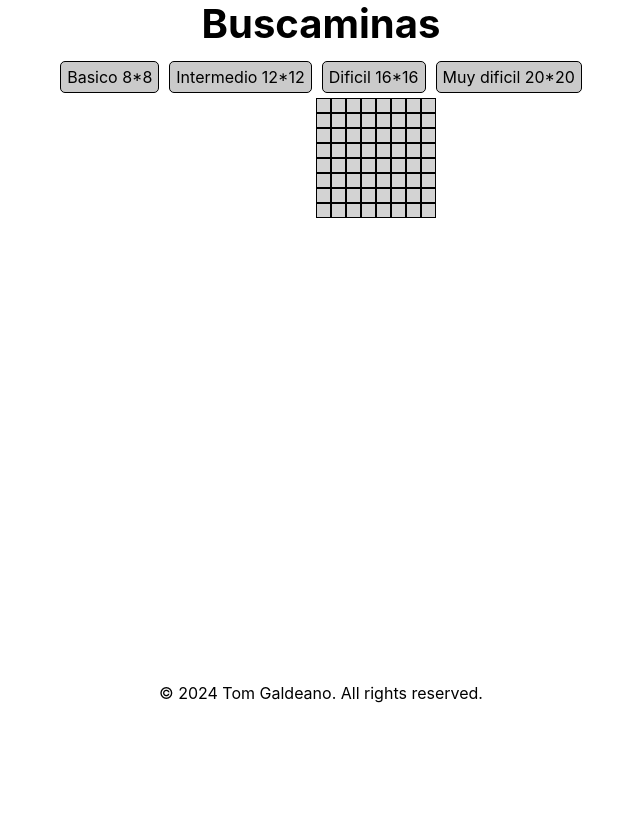
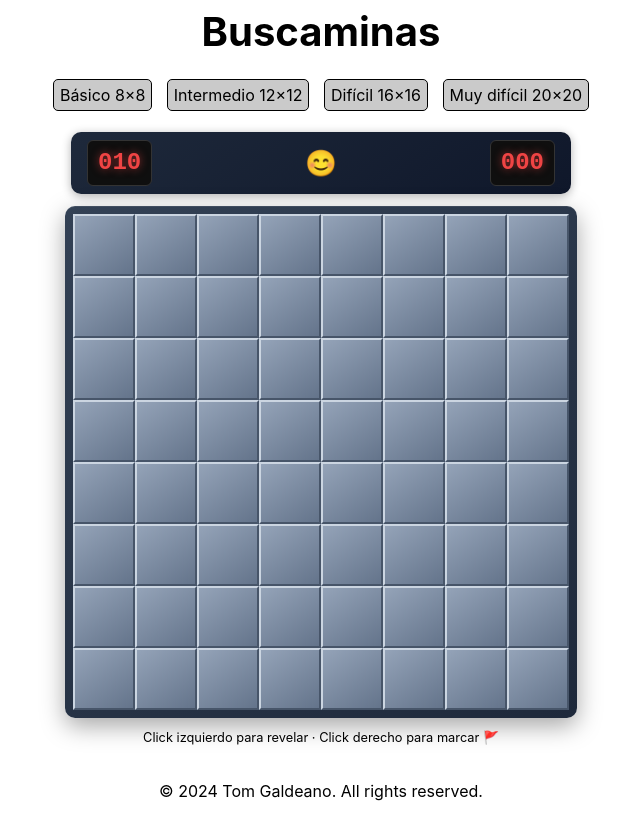
Before and after one commit to TomGaldeano/TomGaldeano, a Flask app: page /games/buscaminas in a window 1280 px wide. Shown: the part 63-898 px from the top of the page, without its empty margins (319-959 px from the left). Before the commit the page ends 766 px from the top, so only its background shows below. Run offline with Flask 3, Linux system fonts and the light colour scheme; some libraries are stand-ins or nearby versions.

Commit message:
buscaminas

```diff
--- a/static/js/buscaminas.js
+++ b/static/js/buscaminas.js
@@ -15,9 +15,14 @@ class Minesweeper {
 		this.numMinas = numMinas;
 		this.numMarcadas = 0;
 		this.exploto = false;
-		this.marcoMal = false;
+		this.juegoGanado = false;
+		this.juegoTerminado = false;
+		this.primerClick = true;
+		this.tiempoInicio = null;
+		this.timerInterval = null;
 		this.iniciarTablero();
-		this.board = document.querySelector("#tablero")
+		this.board = document.querySelector("#tablero");
+		this.renderizar();
 	}
 
 	iniciarTablero() {
@@ -61,93 +66,322 @@ class Minesweeper {
 		}
 	}
 
-	descubrirCasilla(fila, columna) {
-		if (fila < 1 || fila > this.dimensiones || columna < 1 || columna > this.dimensiones) return false;
-		const cell = this.tablero[fila - 1][columna - 1];
-		if (!cell.estaOculta) return false;
-		if (cell.estaMarcada) return false;
-		if (cell.tieneMina) this.exploto = true;
-		cell.estaOculta = false;
-		return true;
+	// Guarantee first click is safe — relocate mine if needed
+	asegurarPrimerClick(fila, col) {
+		if (!this.tablero[fila][col].tieneMina) return;
+
+		this.tablero[fila][col].tieneMina = false;
+
+		// Place the mine somewhere else
+		const randInt = (n) => Math.floor(Math.random() * n);
+		let placed = false;
+		while (!placed) {
+			const x = randInt(this.dimensiones);
+			const y = randInt(this.dimensiones);
+			if (!this.tablero[x][y].tieneMina && !(x === fila && y === col)) {
+				this.tablero[x][y].tieneMina = true;
+				placed = true;
+			}
 		}
 
-	marcarCasilla(fila, columna) {
-		if (fila < 1 || fila > this.dimensiones || columna < 1 || columna > this.dimensiones) return false;
-		const cell = this.tablero[fila - 1][columna - 1];
-		if (!cell.estaOculta) return false;
-		if (cell.estaMarcada) return false;
-		if (!cell.tieneMina) this.marcoMal = true;
+		// Recalculate neighbors
+		this.calcularMinasCercanas();
+	}
+
+	// Flood-fill reveal for cells with 0 adjacent mines
+	revelarFlood(fila, col) {
+		const dirs = [
+			[-1, -1], [-1, 0], [-1, 1],
+			[0, -1],           [0, 1],
+			[1, -1],  [1, 0],  [1, 1]
+		];
+
+		const stack = [[fila, col]];
+		while (stack.length > 0) {
+			const [r, c] = stack.pop();
+			if (r < 0 || r >= this.dimensiones || c < 0 || c >= this.dimensiones) continue;
+			const cell = this.tablero[r][c];
+			if (!cell.estaOculta || cell.estaMarcada) continue;
+
+			cell.estaOculta = false;
+
+			if (cell.numMinasCercanas === 0 && !cell.tieneMina) {
+				for (const [dx, dy] of dirs) {
+					stack.push([r + dx, c + dy]);
+				}
+			}
+		}
+	}
+
+	clickIzquierdo(fila, col) {
+		if (this.juegoTerminado) return;
+
+		const cell = this.tablero[fila][col];
+		if (!cell.estaOculta || cell.estaMarcada) return;
+
+		// First click: start timer & ensure safety
+		if (this.primerClick) {
+			this.primerClick = false;
+			this.asegurarPrimerClick(fila, col);
+			this.iniciarTimer();
+		}
+
+		if (cell.tieneMina) {
+			cell.estaOculta = false;
+			this.exploto = true;
+			this.juegoTerminado = true;
+			this.pararTimer();
+			this.revelarMinas();
+			this.renderizar();
+			this.mostrarMensaje("💥 ¡BOOM! Has pisado una mina.", "derrota");
+			return;
+		}
+
+		this.revelarFlood(fila, col);
+		this.renderizar();
+		this.comprobarVictoria();
+	}
+
+	clickDerecho(fila, col) {
+		if (this.juegoTerminado) return;
+
+		const cell = this.tablero[fila][col];
+		if (!cell.estaOculta) return;
+
+		if (cell.estaMarcada) {
+			cell.estaMarcada = false;
+			this.numMarcadas--;
+		} else {
 			cell.estaMarcada = true;
 			this.numMarcadas++;
-		return true;
+		}
+		this.renderizar();
+		this.comprobarVictoria();
 	}
 
-	causaTerminacionJuego() {
-		if (this.numMarcadas === this.numMinas) return 1;
-		if (this.exploto) return 2;
-		if (this.marcoMal) return 3;
-		return 0;
+	comprobarVictoria() {
+		// Win condition: all non-mine cells are revealed
+		let celdasOcultas = 0;
+		for (let i = 0; i < this.dimensiones; i++) {
+			for (let j = 0; j < this.dimensiones; j++) {
+				if (this.tablero[i][j].estaOculta && !this.tablero[i][j].tieneMina) {
+					celdasOcultas++;
+				}
+			}
+		}
+		if (celdasOcultas === 0) {
+			this.juegoGanado = true;
+			this.juegoTerminado = true;
+			this.pararTimer();
+			// Auto-flag remaining mines
+			for (let i = 0; i < this.dimensiones; i++) {
+				for (let j = 0; j < this.dimensiones; j++) {
+					if (this.tablero[i][j].tieneMina) {
+						this.tablero[i][j].estaMarcada = true;
+					}
+				}
+			}
+			this.numMarcadas = this.numMinas;
+			this.renderizar();
+			this.mostrarMensaje("🎉 ¡Victoria! Has despejado el campo.", "victoria");
+		}
 	}
 
-	imprimirTablero() {
-		this.board.style.display="grid"
-		let dim = ""
-		this.board.style.width="40px"
-		this.board.innerHTML=""
+	revelarMinas() {
+		for (let i = 0; i < this.dimensiones; i++) {
+			for (let j = 0; j < this.dimensiones; j++) {
+				if (this.tablero[i][j].tieneMina) {
+					this.tablero[i][j].estaOculta = false;
+				}
+			}
+		}
+	}
+
+	iniciarTimer() {
+		this.tiempoInicio = Date.now();
+		const timerEl = document.querySelector("#timer-display");
+		if (timerEl) timerEl.textContent = "0";
+		this.timerInterval = setInterval(() => {
+			if (timerEl) {
+				const elapsed = Math.floor((Date.now() - this.tiempoInicio) / 1000);
+				timerEl.textContent = String(elapsed).padStart(3, '0');
+			}
+		}, 1000);
+	}
+
+	pararTimer() {
+		if (this.timerInterval) {
+			clearInterval(this.timerInterval);
+			this.timerInterval = null;
+		}
+	}
+
+	mostrarMensaje(texto, tipo) {
+		// Update face on reset button
+		if (typeof updateFace === 'function') {
+			updateFace(tipo === 'victoria' ? 'win' : 'lose');
+		}
+	}
+
+	// Number colors matching classic Minesweeper
+	getNumeroColor(n) {
+		const colores = {
+			1: '#2563eb', // blue
+			2: '#16a34a', // green
+			3: '#dc2626', // red
+			4: '#7c3aed', // purple
+			5: '#b45309', // dark orange
+			6: '#0891b2', // teal
+			7: '#1f2937', // dark
+			8: '#6b7280', // gray
+		};
+		return colores[n] || '#000';
+	}
+
+	renderizar() {
+		this.board.innerHTML = "";
+		this.board.style.display = "grid";
+
+		// Calculate cell size based on dimensions
+		const maxBoardSize = Math.min(500, window.innerWidth - 40);
+		const cellSize = Math.max(20, Math.floor(maxBoardSize / this.dimensiones));
+		const boardWidth = cellSize * this.dimensiones;
+
+		this.board.style.width = boardWidth + "px";
+		this.board.style.gridTemplateColumns = `repeat(${this.dimensiones}, ${cellSize}px)`;
+		this.board.style.gridTemplateRows = `repeat(${this.dimensiones}, ${cellSize}px)`;
+		this.board.style.gap = "0px";
+		this.board.style.margin = "0 auto";
+		this.board.style.userSelect = "none";
+
 		for (let row = 0; row < this.dimensiones; row++) {
 			for (let col = 0; col < this.dimensiones; col++) {
+				const cellData = this.tablero[row][col];
 				const cell = document.createElement('div');
 				cell.dataset.row = row;
 				cell.dataset.col = col;
-			cell.classList.add("cell")
-			if(this.tablero[row][col].estaOculta){
-				cell.classList.add("normal")
+				cell.classList.add("ms-cell");
+				cell.style.width = cellSize + "px";
+				cell.style.height = cellSize + "px";
+				cell.style.lineHeight = cellSize + "px";
+				cell.style.fontSize = Math.max(10, cellSize - 8) + "px";
+
+				if (cellData.estaOculta) {
+					cell.classList.add("ms-hidden");
+
+					if (cellData.estaMarcada) {
+						cell.classList.add("ms-flagged");
+						cell.textContent = "🚩";
 					}
-			cell.addEventListener("click",()=>{
-				this.innerHTML="w"
-			})
-            //cell.addEventListener('click', handleClick);
+				} else {
+					cell.classList.add("ms-revealed");
+
+					if (cellData.tieneMina) {
+						cell.classList.add("ms-mine");
+						cell.textContent = "💣";
+					} else if (cellData.numMinasCercanas > 0) {
+						cell.textContent = cellData.numMinasCercanas;
+						cell.style.color = this.getNumeroColor(cellData.numMinasCercanas);
+						cell.style.fontWeight = "bold";
+					}
+				}
+
+				// Left click — reveal
+				cell.addEventListener("click", (e) => {
+					e.preventDefault();
+					this.clickIzquierdo(row, col);
+				});
+
+				// Right click — flag/unflag
+				cell.addEventListener("contextmenu", (e) => {
+					e.preventDefault();
+					this.clickDerecho(row, col);
+				});
+
 				this.board.appendChild(cell);
 			}
-			dim+= "auto "
 		}
-		this.board.style.gridTemplateColumns = dim;
 
-		let out = '';
-		for (let i = 0; i < this.dimensiones; i++) {
-			for (let j = 0; j < this.dimensiones; j++) {
-				const c = this.tablero[i][j];
-				out += c.estaOculta ? '-' : (c.tieneMina ? '*' : c.numMinasCercanas);
-				out += ' ';
+		// Update mine counter
+		const counterEl = document.querySelector("#mine-counter");
+		if (counterEl) {
+			counterEl.textContent = String(this.numMinas - this.numMarcadas).padStart(3, '0');
 		}
-			out += '\n';
-		}
-		console.log(out);
 	}
 }
 
 // expose for browser usage
 window.Casilla = Casilla;
 window.Minesweeper = Minesweeper;
-let partida = new Minesweeper(8,10)
-partida.imprimirTablero()
+
+// Initialize default game
+let partida = new Minesweeper(8, 10);
+
+// Difficulty buttons
 const easy = document.querySelector("#facil");
 const medium = document.querySelector("#medio");
 const hard = document.querySelector("#dificil");
 const very_hard = document.querySelector("#muy_dificil");
-easy.addEventListener("click",()=>{
-	partida = new Minesweeper(8,10)
-	partida.imprimirTablero()
-})
-medium.addEventListener("click",()=>{
-	partida = new Minesweeper(12,20)
-	partida.imprimirTablero()
-})
-hard.addEventListener("click",()=>{
-	partida = new Minesweeper(16,30)
-	partida.imprimirTablero()
-})
-very_hard.addEventListener("click",()=>{
-	partida = new Minesweeper(20,40)
-	partida.imprimirTablero()
-})
+
+function nuevaPartida(dim, minas) {
+	if (partida) partida.pararTimer();
+	const msgEl = document.querySelector("#game-message");
+	if (msgEl) { msgEl.style.display = "none"; msgEl.className = "game-message"; }
+	const timerEl = document.querySelector("#timer-display");
+	if (timerEl) timerEl.textContent = "000";
+	partida = new Minesweeper(dim, minas);
+
+	// Highlight active difficulty
+	document.querySelectorAll(".game-button").forEach(btn => btn.classList.remove("active-difficulty"));
+}
+
+easy.addEventListener("click", () => {
+	nuevaPartida(8, 10);
+	easy.classList.add("active-difficulty");
+});
+medium.addEventListener("click", () => {
+	nuevaPartida(12, 25);
+	medium.classList.add("active-difficulty");
+});
+hard.addEventListener("click", () => {
+	nuevaPartida(16, 40);
+	hard.classList.add("active-difficulty");
+});
+very_hard.addEventListener("click", () => {
+	nuevaPartida(20, 65);
+	very_hard.classList.add("active-difficulty");
+});
+
+// Reset button
+const resetBtn = document.querySelector("#reset-btn");
+let currentDim = 8, currentMinas = 10;
+
+if (resetBtn) {
+	resetBtn.addEventListener("click", () => {
+		nuevaPartida(currentDim, currentMinas);
+		// Re-highlight current difficulty
+		const map = { 8: easy, 12: medium, 16: hard, 20: very_hard };
+		if (map[currentDim]) map[currentDim].classList.add("active-difficulty");
+	});
+}
+
+// Override nuevaPartida to track current settings
+const _nuevaPartida = nuevaPartida;
+nuevaPartida = function(dim, minas) {
+	currentDim = dim;
+	currentMinas = minas;
+	_nuevaPartida(dim, minas);
+	updateFace("playing");
+};
+
+function updateFace(state) {
+	if (!resetBtn) return;
+	switch(state) {
+		case "playing": resetBtn.textContent = "😊"; break;
+		case "win":     resetBtn.textContent = "😎"; break;
+		case "lose":    resetBtn.textContent = "💀"; break;
+	}
+}
+
+// Mark default active
+easy.classList.add("active-difficulty");
--- a/templates/games/buscaminas.html
+++ b/templates/games/buscaminas.html
@@ -1,27 +1,199 @@
 {% include "links.html" %}
 <style>
-.cell{
-  width:15px;
-  height: 15px;
-  border: 1px solid black;
-}
-.normal{
-  background-color: lightgray;
+/* Difficulty selector */
+.ms-difficulty-bar {
+  display: flex;
+  flex-wrap: wrap;
+  justify-content: center;
+  gap: 8px;
+  margin: 10px auto 16px;
 }
 
+/* Outer wrapper for status bar — Bootstrap flex wrapper centers the inner bar */
+.d-lg-flex {
+  justify-content: center;
+}
+
+/* Status bar: mine counter, face, timer */
+.ms-status-bar {
+  display: flex;
+  justify-content: space-between;
+  align-items: center;
+  width: 500px;
+  max-width: 90vw;
+  margin: 0 auto 12px;
+  padding: 8px 16px;
+  background: linear-gradient(145deg, #1e293b, #0f172a);
+  border-radius: 10px;
+  box-shadow: 0 2px 10px rgba(0,0,0,0.3);
+}
+
+.ms-counter {
+  font-family: 'Courier New', monospace;
+  font-size: 1.5rem;
+  font-weight: bold;
+  color: #ef4444;
+  background: #0f0f0f;
+  padding: 4px 10px;
+  border-radius: 6px;
+  min-width: 55px;
+  text-align: center;
+  border: 1px solid #333;
+  text-shadow: 0 0 8px rgba(239, 68, 68, 0.6);
+}
+
+.ms-reset-btn {
+  font-size: 1.6rem;
+  background: none;
+  border: none;
+  cursor: pointer;
+  padding: 2px 8px;
+  border-radius: 6px;
+  transition: transform 0.2s, background 0.2s;
+  line-height: 1;
+}
+
+.ms-reset-btn:hover {
+  transform: scale(1.2);
+  background: rgba(255,255,255,0.1);
+}
+
+/* Board container */
+#tablero {
+  margin: 0 auto;
+  padding: 8px;
+  background: linear-gradient(145deg, #334155, #1e293b);
+  border-radius: 10px;
+  box-shadow:
+    0 8px 24px rgba(0,0,0,0.35),
+    inset 0 1px 0 rgba(255,255,255,0.08);
+  width: fit-content !important;
+}
+
+/* Individual cells */
+.ms-cell {
+  text-align: center;
+  cursor: pointer;
+  box-sizing: border-box;
+  border: 1px solid rgba(0,0,0,0.15);
+  transition: background-color 0.1s, transform 0.08s;
+  user-select: none;
+  display: flex;
+  align-items: center;
+  justify-content: center;
+}
+
+.ms-hidden {
+  background: linear-gradient(145deg, #94a3b8, #64748b);
+  border-top: 2px solid #cbd5e1;
+  border-left: 2px solid #cbd5e1;
+  border-right: 2px solid #475569;
+  border-bottom: 2px solid #475569;
+}
+
+.ms-hidden:hover {
+  background: linear-gradient(145deg, #a5b4c7, #7b8fa8);
+  transform: scale(1.03);
+  z-index: 1;
+}
+
+.ms-hidden:active {
+  border-top: 1px solid #475569;
+  border-left: 1px solid #475569;
+  border-right: 1px solid #cbd5e1;
+  border-bottom: 1px solid #cbd5e1;
+  background: #64748b;
+  transform: scale(0.97);
+}
+
+.ms-flagged {
+  background: linear-gradient(145deg, #94a3b8, #64748b) !important;
+}
+
+.ms-revealed {
+  background: #e2e8f0;
+  border: 1px solid #cbd5e1;
+}
+
+.ms-mine {
+  background: #fca5a5 !important;
+  border-color: #ef4444 !important;
+  animation: mine-flash 0.4s ease;
+}
+
+@keyframes mine-flash {
+  0%   { background: #fff; }
+  50%  { background: #fca5a5; }
+  100% { background: #fca5a5; }
+}
+
+@keyframes msg-slide-in {
+  from { opacity: 0; transform: translateY(-10px); }
+  to   { opacity: 1; transform: translateY(0); }
+}
+
+.game-message.victoria {
+  background: linear-gradient(145deg, #bbf7d0, #86efac);
+  color: #166534;
+  border: 2px solid #22c55e;
+  box-shadow: 0 4px 16px rgba(34, 197, 94, 0.3);
+}
+
+.game-message.derrota {
+  background: linear-gradient(145deg, #fecaca, #fca5a5);
+  color: #991b1b;
+  border: 2px solid #ef4444;
+  box-shadow: 0 4px 16px rgba(239, 68, 68, 0.3);
+}
+
+/* Hint text */
+.ms-hint {
+  text-align: center;
+  font-size: 0.8rem;
+  color: var(--black);
+  margin-top: 10px;
+}
+
+/* Responsive tweaks */
+@media (max-width: 600px) {
+  .ms-title { font-size: 1.6rem; }
+  .ms-status-bar { padding: 6px 10px; }
+  .ms-counter { font-size: 1.2rem; min-width: 45px; }
+  .game-button { padding: 5px 12px; font-size: 0.8rem; }
+}
 </style>
 {% include "header.html" %}
-<div class='row justify-content-md-center container d-flex mx-auto'><h1>Buscaminas</h1>
+
+<!-- Title -->
+<div class="row justify-content-center container d-flex mx-auto mt-2">
+  <h1>Buscaminas</h1>
 </div>
-<div class="row justify-content-md-center container d-flex mx-auto" id="Game">
-  <button id="facil" class="game-button d-none d-lg-block">Basico 8*8</button>
-  <button id="medio" class="game-button d-none d-lg-block">Intermedio 12*12</button>
-  <button id="dificil" class="d-none d-lg-block game-button">Dificil 16*16</button>
-  <button id="muy_dificil" class="d-none d-lg-block game-button">Muy dificil 20*20</button>
+<!-- Difficulty buttons -->
+<div class="d-none d-lg-block ms-difficulty-bar" id="Game">
+  <button id="facil" class="game-button">Básico 8×8</button>
+  <button id="medio" class="game-button">Intermedio 12×12</button>
+  <button id="dificil" class="game-button">Difícil 16×16</button>
+  <button id="muy_dificil" class="game-button">Muy difícil 20×20</button>
 </div>
-<div id="tablero" class="row container mx-auto">
 
+<!-- Status bar: mines remaining, reset, timer -->
+<div class="d-none d-lg-flex">
+  <div class="ms-status-bar">
+    <div class="ms-counter" id="mine-counter" title="Minas restantes">010</div>
+    <button class="ms-reset-btn" id="reset-btn" title="Nueva partida">😊</button>
+    <div class="ms-counter" id="timer-display" title="Tiempo">000</div>
+  </div>
 </div>
-<script src="../../static/js/buscaminas.js"></script>
-<!-- script src="{{ url_for('static', filename='js/buscaminas.js') }}"></script -->
+
+<!-- Game board -->
+<div class="d-none d-lg-block">
+  <div id="tablero"></div>
+</div>
+<!-- Hint -->
+<p class="d-none d-lg-block ms-hint">Click izquierdo para revelar · Click derecho para marcar 🚩</p>
+<p class="plain-p text-center d-block d-lg-none no-game">
+  Por desgracia este juego
+  no esta disponible en pantallas pequeñas
+</p>
+<script src="{{ url_for('static', filename='js/buscaminas.js') }}"></script>
 {% include "footer.html" %}
```
Lines whose indentation alone changed are shown as unchanged.
